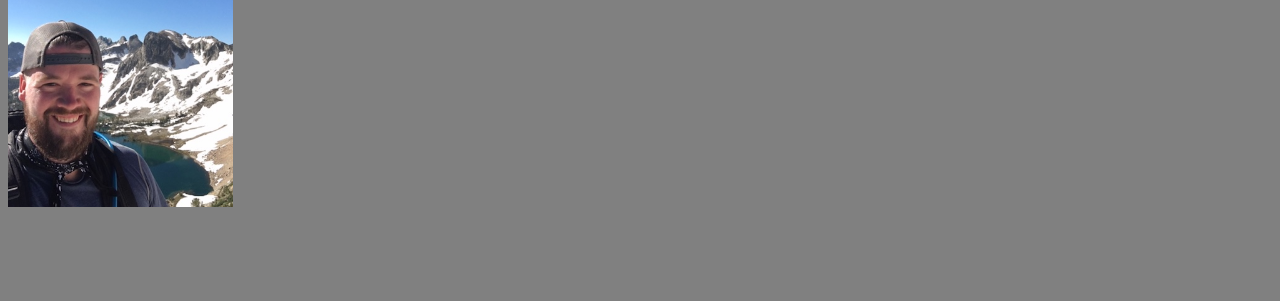
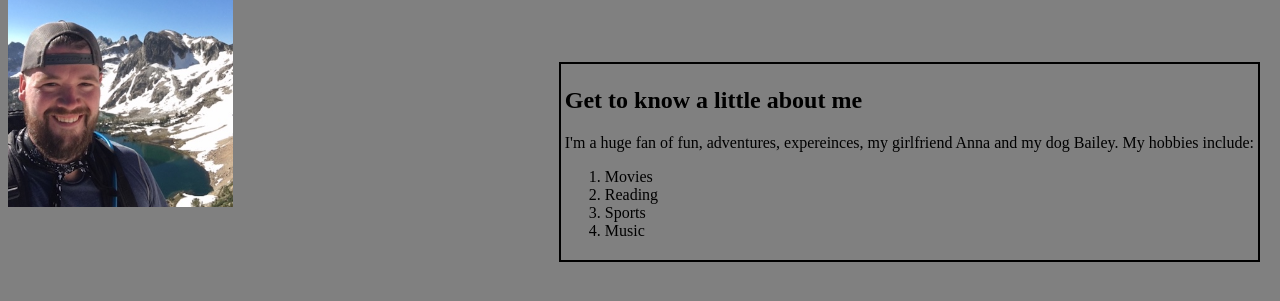
Before and after one commit to ColmanC19/Portfolio, a plain HTML site: page Portfolio.html in a window 1280 px wide. Shown: the part 145-446 px from the top of the page. Drawn offline with Linux system fonts and the light colour scheme.

Commit message:
Added About me section

```diff
--- a/Portfolio.html
+++ b/Portfolio.html
@@ -7,5 +7,17 @@
   <body>
     <span><img src="Image/colman.JPG" alt="pic of me" id="picture"></span>
     <h1>Colman Currie</h1>
+    <div class="column">
+      <h2>Get to know a little about me</h2>
+      <p>I'm a huge fan of fun, adventures, expereinces, my girlfriend Anna and my dog Bailey. My hobbies include:
+          <ol>
+            <li>Movies</li>
+            <li>Reading</li>
+            <li>Sports</li>
+            <li>Music</li>
+          </ol>
+      </p>
+
+    </div>
   </body>
 </html>
--- a/css/styles.css
+++ b/css/styles.css
@@ -16,3 +16,10 @@ h1 {
 body {
   background-color: gray;
 }
+
+.column {
+  margin: 12px;
+  border: 2px solid black;
+  padding: 4px;
+  float: right;
+}
```
